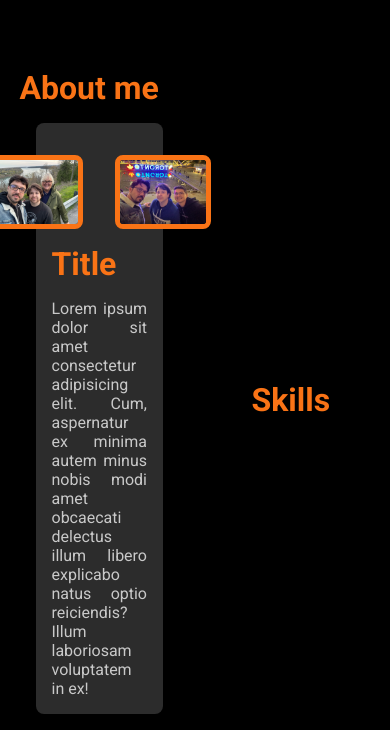
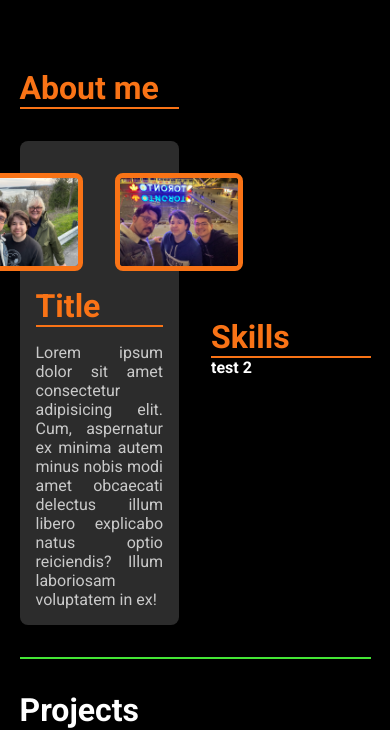
Before and after one commit to amaralBruno27866/brunoPortfolio, a React (Vite) app in the folder portfolio/: page / in a window 390 px wide. Shown: the part 599-1329 px from the top of the page. Built offline with nearby package versions, Linux system fonts and the light colour scheme.

Commit message:
correction: applying some correction before make the site responsive

```diff
--- a/portfolio/src/components/AboutMe/About.jsx
+++ b/portfolio/src/components/AboutMe/About.jsx
@@ -10,6 +10,7 @@ export function About(){
                 <Cape/>
             </div>
             <div>
+                <h1>Skills</h1>
                 <Chart/>
             </div>
         </div>
--- a/portfolio/src/components/AboutMe/About.module.css
+++ b/portfolio/src/components/AboutMe/About.module.css
@@ -18,6 +18,7 @@
 
 .about h1{
     color: var(--orange-500);
+    border-bottom: solid 2px var(--orange-500);
 }
 
 .about img{
--- a/portfolio/src/components/AboutMe/Cape/Cape.module.css
+++ b/portfolio/src/components/AboutMe/Cape/Cape.module.css
@@ -4,7 +4,7 @@
     max-width: 100%;
     border-radius: 8px;
     align-items: center;
-    margin: 1rem;
+    margin-top: 2rem;
     padding: 1rem;
     justify-content: center;
     transition: ease-in-out 0.3s;
@@ -36,4 +36,5 @@
 .content h1{
     color: var(--orange-500);
     margin-bottom: 1rem;
+    border-bottom: solid 2px var(--orange-500);
 }
--- a/portfolio/src/components/AboutMe/Chart/Chart.jsx
+++ b/portfolio/src/components/AboutMe/Chart/Chart.jsx
@@ -3,7 +3,9 @@ import styles from './Chart.module.css';
 export function Chart(){
     return (
         <div className={styles.chart}>
-            <h1>Skills</h1>
+            <div className={styles.skills}>
+                <h4>test 2</h4>
+            </div>
         </div>
     )
 }
--- a/portfolio/src/components/AboutMe/Chart/Chart.module.css
+++ b/portfolio/src/components/AboutMe/Chart/Chart.module.css
@@ -1,4 +1,7 @@
 .chart{
-    text-align: center;
 
 }
+
+.skills{
+
+}
```
